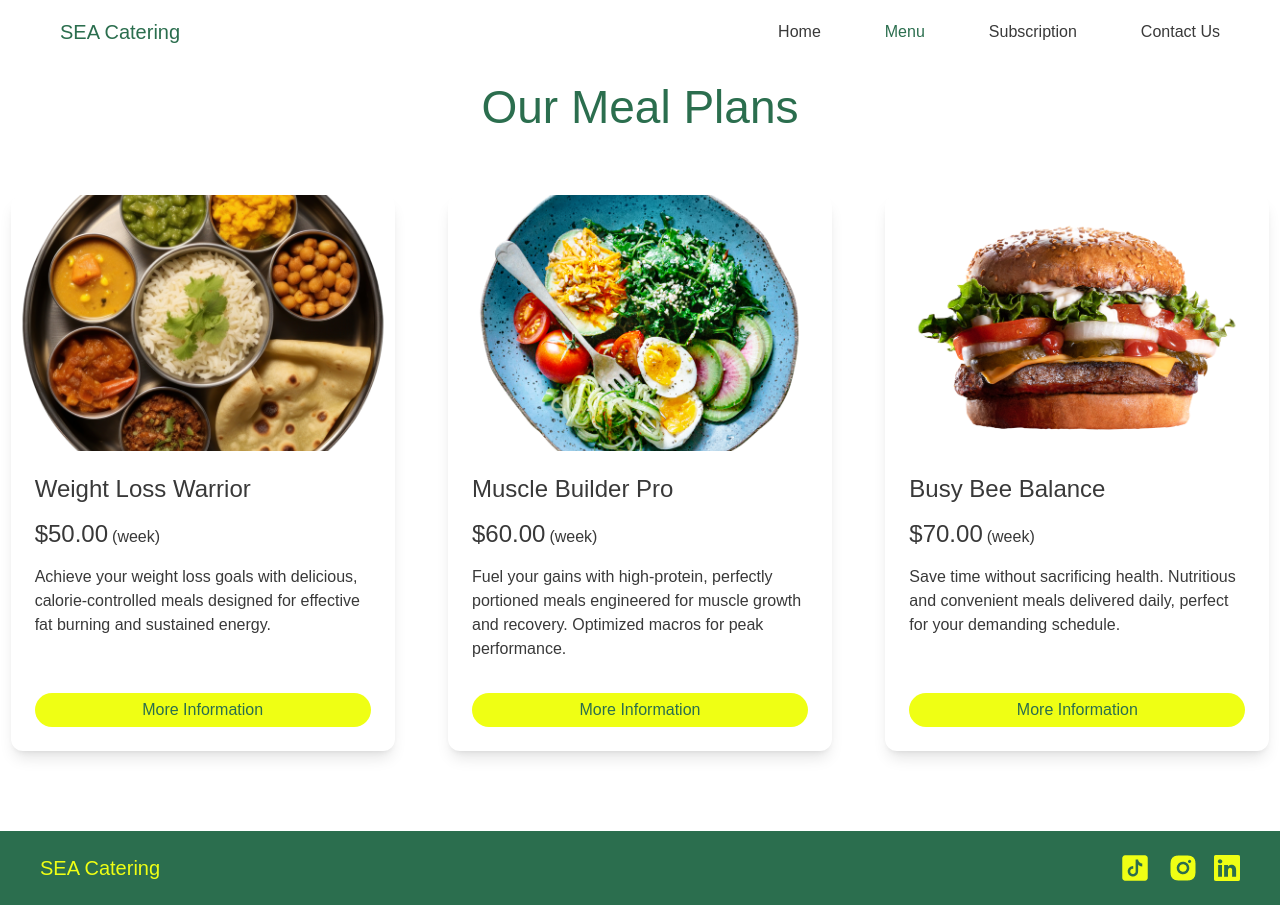
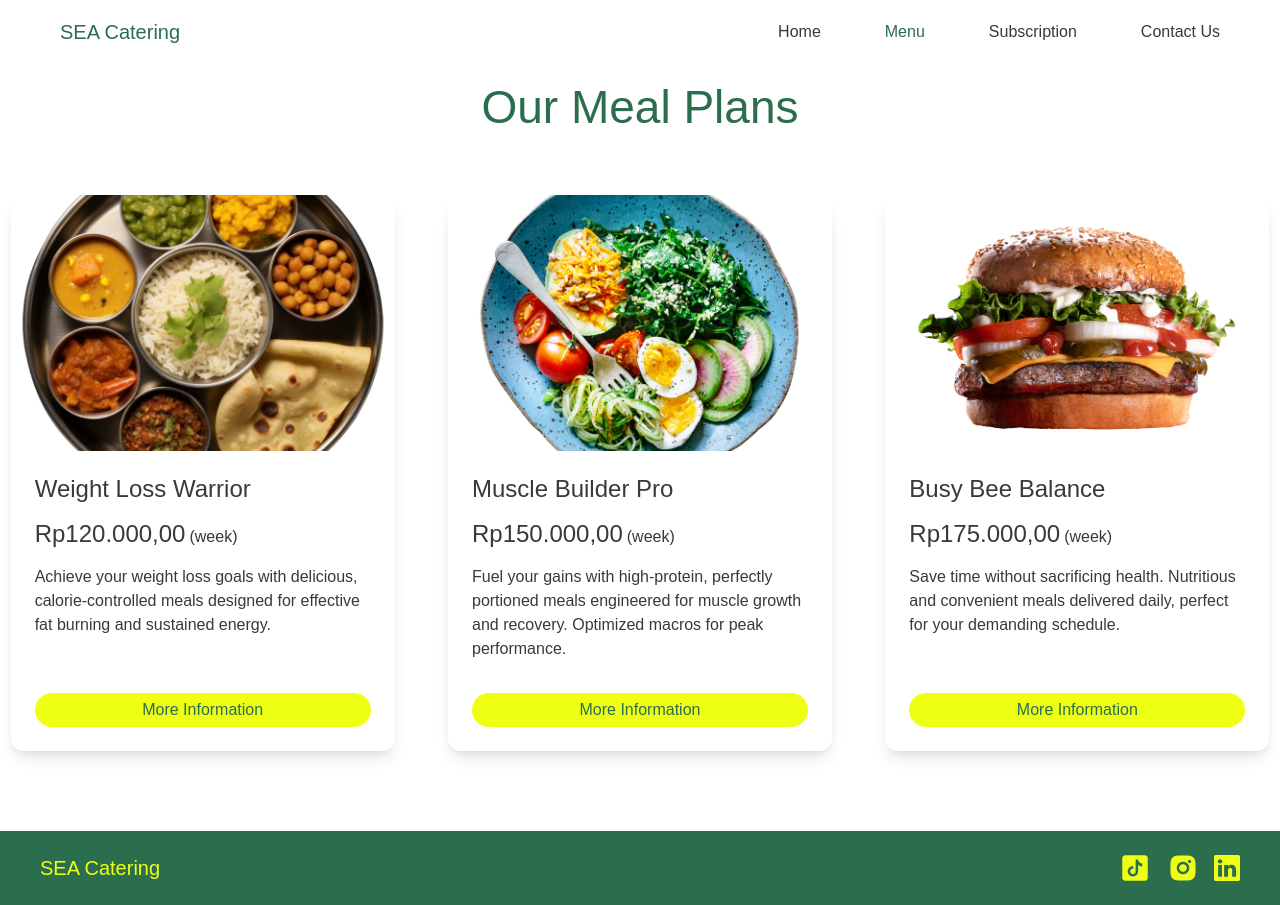
Before and after one commit to Izhrr/sea-compfest, a React (Vite) app: page /menu in a window 1280 px wide. Built offline with nearby package versions, Linux system fonts and the light colour scheme; a web font is replaced by a local one.

Commit message:
fix: adjust content

```diff
--- a/src/components/MealPlanModal.jsx
+++ b/src/components/MealPlanPopUp.jsx
@@ -1,6 +1,6 @@
 import React from 'react';
 
-const MealPlanModal = ({ mealPlan, isOpen, onClose }) => {
+const MealPlanPopUp = ({ mealPlan, isOpen, onClose }) => {
   if (!isOpen || !mealPlan) return null;
 
   return (
@@ -99,4 +99,4 @@ const MealPlanModal = ({ mealPlan, isOpen, onClose }) => {
   );
 };
 
-export default MealPlanModal;
+export default MealPlanPopUp;
--- a/src/components/index.js
+++ b/src/components/index.js
@@ -4,7 +4,7 @@ import Footer from "./Footer";
 import ReviewCard from "./ReviewCard";
 import ServiceCard from "./ServiceCard";
 import MealPlanCard from "./MealPlanCard";
-import MealPlanModal from "./MealPlanModal";
+import MealPlanPopUp from "./MealPlanPopUp";
 
 export {
     Button,
@@ -13,5 +13,5 @@ export {
     ReviewCard,
     ServiceCard,
     MealPlanCard,
-    MealPlanModal,
+    MealPlanPopUp,
 }
--- a/src/constants/index.js
+++ b/src/constants/index.js
@@ -41,7 +41,7 @@ export const mealPlans = [
     {
         id: 1,
         name: "Weight Loss Warrior",
-        price: "$50.00",
+        price: "Rp120.000,00",
         pricePerWeek: "(week)",
         description: "Achieve your weight loss goals with delicious, calorie-controlled meals designed for effective fat burning and sustained energy.",
         image: plan1,
@@ -60,7 +60,7 @@ export const mealPlans = [
     {
         id: 2,
         name: "Muscle Builder Pro",
-        price: "$60.00",
+        price: "Rp150.000,00",
         pricePerWeek: "(week)",
         description: "Fuel your gains with high-protein, perfectly portioned meals engineered for muscle growth and recovery. Optimized macros for peak performance.",
         image: plan2,
@@ -79,7 +79,7 @@ export const mealPlans = [
     {
         id: 3,
         name: "Busy Bee Balance",
-        price: "$70.00",
+        price: "Rp175.000,00",
         pricePerWeek: "(week)",
         description: "Save time without sacrificing health. Nutritious and convenient meals delivered daily, perfect for your demanding schedule.",
         image: plan3,
--- a/src/pages/MenuPage.jsx
+++ b/src/pages/MenuPage.jsx
@@ -1,5 +1,5 @@
 import React, { useState } from 'react';
-import { MealPlanCard, MealPlanModal } from '../components';
+import { MealPlanCard, MealPlanPopUp } from '../components';
 import { mealPlans } from '../constants';
 
 const MenuPage = () => {
@@ -36,7 +36,7 @@ const MenuPage = () => {
         ))}
       </div>
 
-      <MealPlanModal
+      <MealPlanPopUp
         mealPlan={selectedMealPlan}
         isOpen={isModalOpen}
         onClose={handleCloseModal}
```
